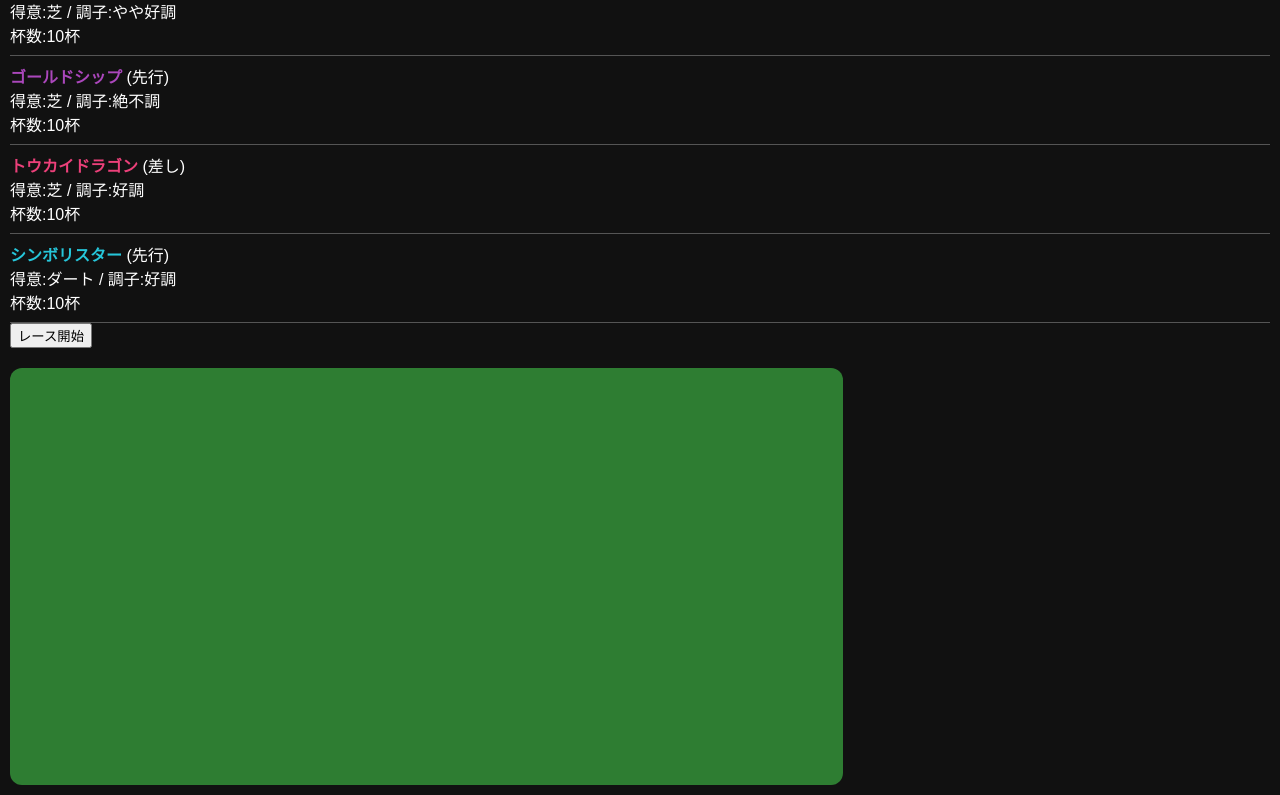
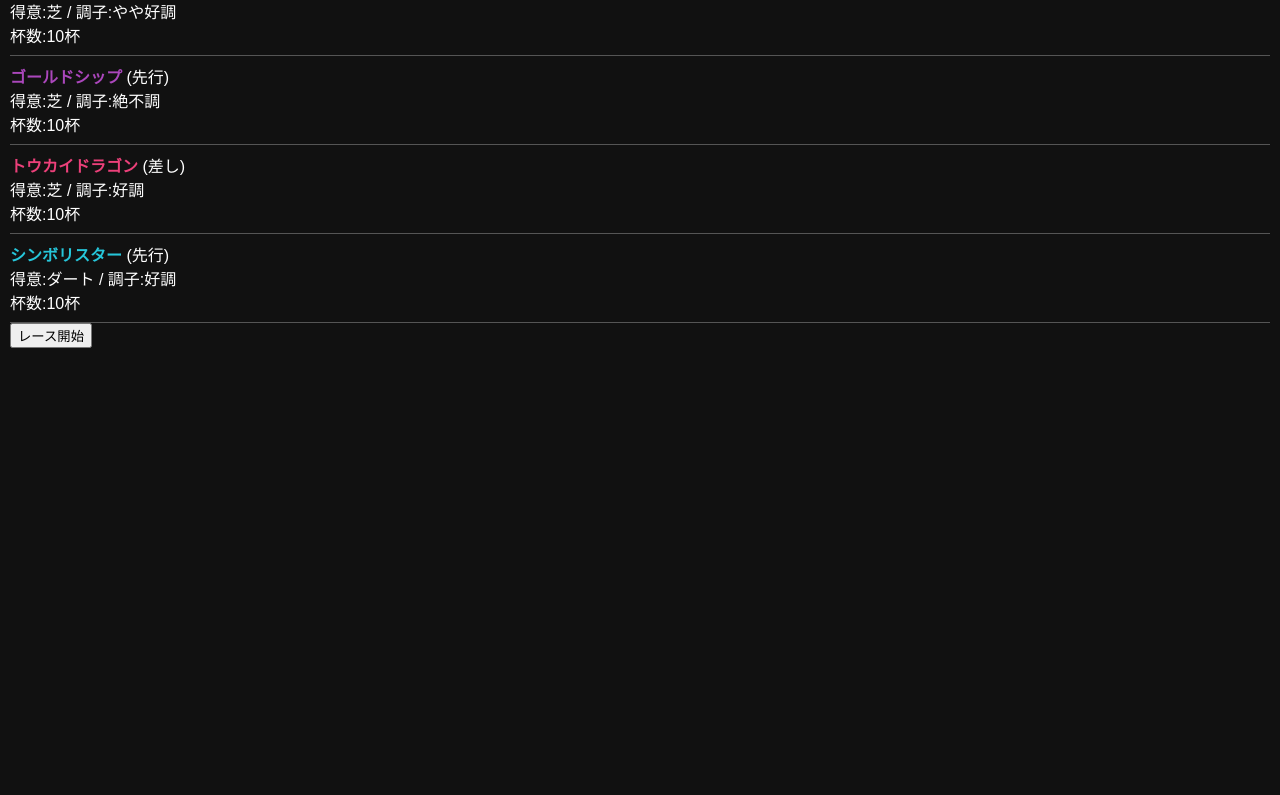
Before and after one commit to taketaku725/racing, a plain HTML site: page index.html in a window 1280 px wide. Shown: the part 512-1307 px from the top of the page. Drawn offline with Linux system fonts and the light colour scheme.

Commit message:
Update style.css

```diff
--- a/style.css
+++ b/style.css
@@ -19,6 +19,10 @@
   background: #2e7d32;
   border-radius: 12px;
   touch-action: manipulation;
+}
+
+#raceScreen canvas{
+  background: none;
 }
 
 /* 縦画面 */
```
